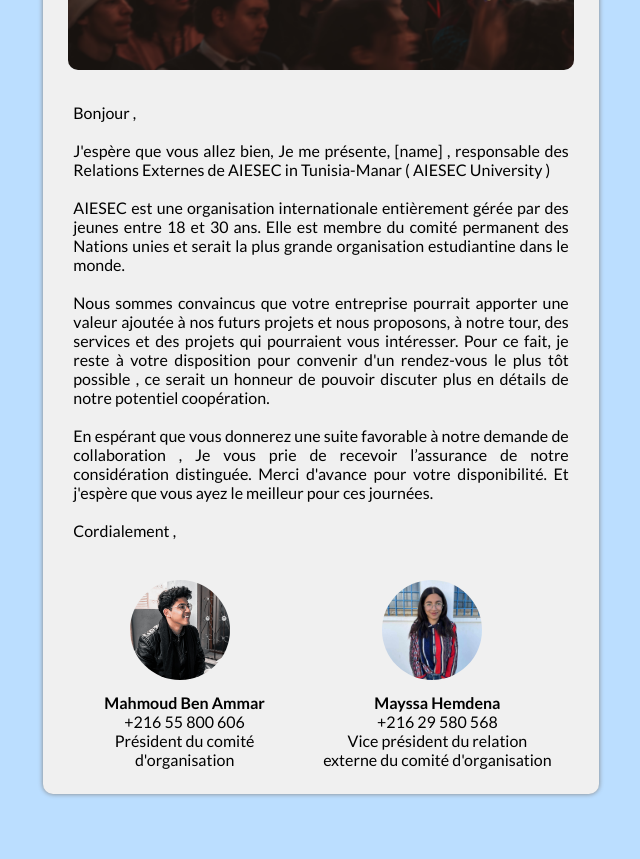
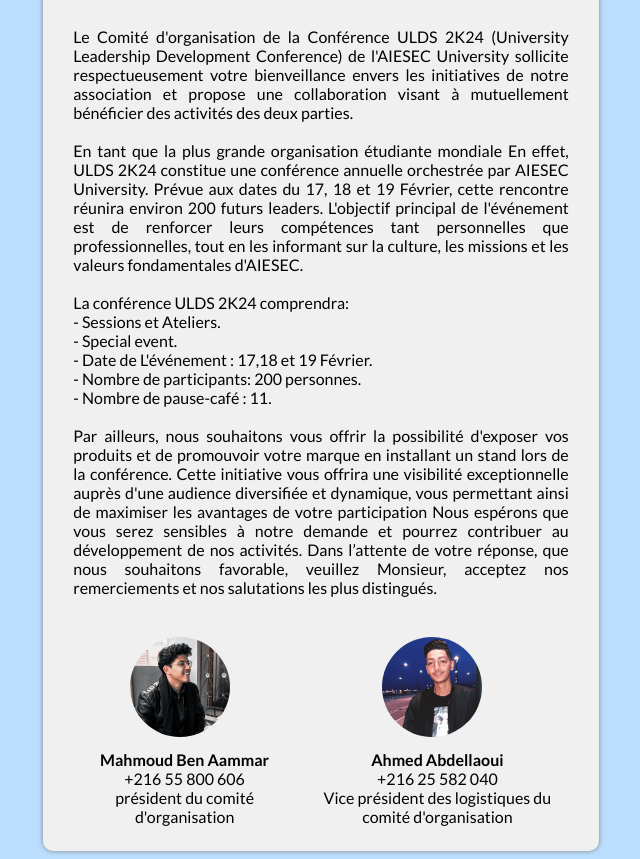
Before and after one commit to rayenbelkhouja/proposal-template, a plain HTML site: page index.html in a window 1280 px wide. Shown: the part 804-1663 px from the top of the page, without its empty margins (319-959 px from the left). Before the commit the page ends 1606 px from the top, so only its background shows below. Drawn offline with Linux system fonts and the light colour scheme.

Commit message:
Update index.html

```diff
--- a/index.html
+++ b/index.html
@@ -22,25 +22,35 @@
         </div>
 
         <div class="text">
-            AIESEC est une organisation internationale, entièrement dirigée par des jeunes, non gouvernementale et à but non lucratif. Elle est axée sur le développement personnel des jeunes à travers des opportunités telles que des stages interculturels et des missions de volontariat à l'échelle mondiale, dans lesquels il arrivent à enrichir leurs savoir faire ainsi que leur expériences professionnelles , les habilitant ainsi à influencer positivement la société pour une meilleure Tunisie et pour le monde dans son ensemble.
-        </div>
+            AIESEC est une organisation internationale, apolitique, indépendante et à but non lucratif, entièrement gérée par des étudiants . Elle est la plus grande organisation estudiantine dans le monde permettant aux jeunes de développer leur potentiel.        </div>
         <div>
             <img class="image" src="cover2.PNG" alt="">
         </div>
         <div class="text">
-            Bonjour , <br><br>
-
-            J'espère que vous allez bien, Je me présente,  [name] , responsable des Relations Externes  de  AIESEC in Tunisia-Manar ( AIESEC University ) <br><br>
-
-            AIESEC est une organisation internationale entièrement gérée par des jeunes entre 18 et 30 ans. Elle est membre du comité permanent des Nations unies et serait la plus grande organisation estudiantine dans le monde.<br><br>
-
-            Nous sommes convaincus que votre entreprise pourrait apporter une valeur ajoutée à nos futurs projets et nous proposons, à notre tour, des services et des projets qui pourraient vous intéresser.
-            Pour ce fait, je reste à votre disposition pour convenir d'un rendez-vous le plus tôt possible , ce serait un honneur de pouvoir discuter plus en détails de notre potentiel coopération. <br><br>
-
-            En espérant que vous donnerez une suite favorable à notre demande de collaboration , Je vous prie de recevoir l’assurance de notre considération distinguée. Merci d'avance pour votre disponibilité. Et j'espère que vous ayez le meilleur pour ces journées. <br><br>
-
-            Cordialement ,
-
+            Le Comité d'organisation de la Conférence ULDS 2K24 (University Leadership Development
+Conference) de l'AIESEC University sollicite respectueusement votre bienveillance envers les
+initiatives de notre association et propose une collaboration visant à mutuellement bénéficier
+des activités des deux parties. <br><br>
+ En tant que la plus grande organisation étudiante mondiale
+En effet, ULDS 2K24 constitue une conférence annuelle orchestrée par AIESEC University.
+Prévue aux dates du 17, 18 et 19 Février, cette rencontre réunira environ 200 futurs leaders.
+L'objectif principal de l'événement est de renforcer leurs compétences tant personnelles que
+professionnelles, tout en les informant sur la culture, les missions et les valeurs fondamentales
+d'AIESEC. <br><br>
+La conférence ULDS 2K24 comprendra:<br>
+- Sessions et Ateliers.<br>
+- Special event.<br>
+- Date de L'événement : 17,18 et 19 Février.<br>
+- Nombre de participants: 200 personnes.<br>
+- Nombre de pause-café : 11.<br><br>
+Par ailleurs, nous souhaitons vous offrir la possibilité d'exposer vos produits et de promouvoir
+votre marque en installant un stand lors de la conférence. Cette initiative vous offrira une
+visibilité exceptionnelle auprès d'une audience diversifiée et dynamique, vous permettant ainsi
+de maximiser les avantages de votre participation
+Nous espérons que vous serez sensibles à notre demande et pourrez contribuer au
+développement de nos activités.
+Dans l’attente de votre réponse, que nous souhaitons favorable, veuillez
+Monsieur, acceptez nos remerciements et nos salutations les plus distingués.
 
         </div>
 
@@ -48,21 +58,22 @@
             <div class="one-contact-conatainer">
                 <div><img class="contact-image" src="mahmoud.jpg" alt=""></div>
                 <div>
-                    <span>Mahmoud Ben Ammar</span> <br>
+                    <span>Mahmoud Ben Aammar</span> <br>
                     +216 55 800 606<br>
-                    Président du comité d'organisation
+                    président du comité d'organisation
 
                 </div>
             </div>
             <div class="one-contact-conatainer">
-                <div><img class="contact-image" src="maisa.jpeg" alt=""></div>
+                <div><img class="contact-image" src="bouhmid.jpg" alt=""></div>
                 <div>
-                    <span>Mayssa Hemdena</span> <br>
-                    +216 29 580 568<br>
-                    Vice président du relation externe du comité d'organisation
+                    <span>Ahmed Abdellaoui</span> <br>
+                    +216 25 582 040<br>
+                    Vice président des logistiques du comité d'organisation
 
                 </div>
             </div>
+
         </div>
     </div>
 </body>
```
